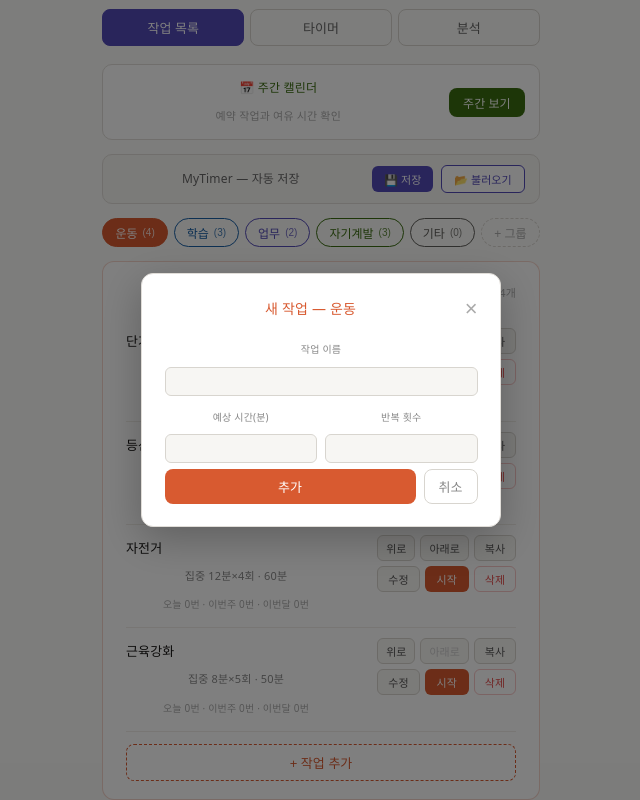
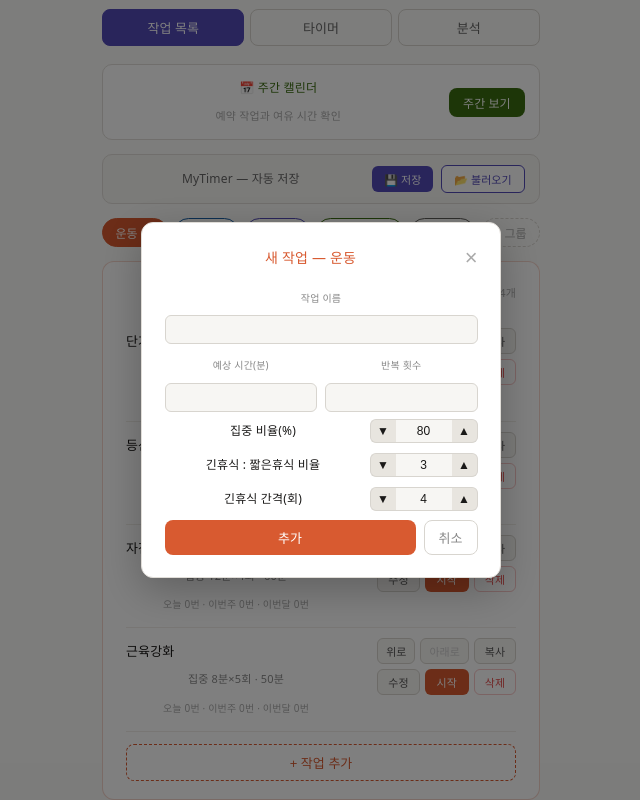
Before and after one commit to isenvis2/SmartPomodoro, a React (Vite) app: page / in a window 1280 px wide. Both pictures are taken after a click on the button "+ 작업 추가". Shown: the part 75-875 px from the top of the page, without its empty margins (319-959 px from the left). Built offline with nearby package versions, Linux system fonts and the light colour scheme.

Commit message:
Job Input way is modified 2

```diff
--- a/src/App.jsx
+++ b/src/App.jsx
@@ -1,7 +1,7 @@
 import { useState, useEffect, useRef, useCallback } from "react";
 
 // 화면 좌상단에 표시되는 앱 버전 — 업데이트 확인용. 기능을 변경/배포할 때 함께 올려주세요.
-const APP_VERSION="1.8.1";
+const APP_VERSION="1.9.0";
 
 // ── localStorage 저장/로드 ──
 const LS_KEY = "myTimerData";
@@ -163,29 +163,24 @@ const DEF_GROUPS=[
 ];
 
 // ── 유틸 ──
-function calcSch(em,rc) {
+// focusRatio: 전체 시간 중 집중 비율(%), breakRatio: 긴휴식÷짧은휴식 비율, le: 긴휴식 간격(횟수)
+function calcSch(em,rc,focusRatio=80,breakRatio=3,le=4) {
   const n=Math.max(1,Math.round(rc));
-  const tf=Math.round(em*.8),tr=em-tf;
-  const fps=Math.max(5,Math.round(tf/n));
-  const lc=Math.floor(n/4),sc=Math.max(0,n-1-lc),d=sc+3*lc;
+  const fr=Math.min(95,Math.max(5,Number(focusRatio)||80))/100;
+  const br=Math.max(1,Number(breakRatio)||3);
+  const le2=Math.max(1,Math.round(Number(le)||4));
+  const tf=Math.round(em*fr),tr=em-tf;
+  const fps=Math.max(1,Math.round(tf/n));
+  const lc=Math.floor(n/le2),sc=Math.max(0,n-1-lc),d=sc+br*lc;
   let sb,lb;
-  if(!d){sb=5;lb=15;}else{sb=Math.max(1,Math.round(tr/d));lb=Math.max(sb+1,Math.round(sb*3));}
-  return{fps,sb,lb,le:4,lc,sc,total:fps*n+sb*sc+lb*lc};
-}
-function calcTot(fps,rc,sb,lb,le) {
-  const n=Number(rc)||0,le2=Math.max(1,Number(le)||4);
-  const lc=Math.floor(n/le2),sc=Math.max(0,n-1-lc);
-  return{tot:(Number(fps)||0)*n+(Number(sb)||0)*sc+(Number(lb)||0)*lc,lc,sc};
+  if(!d){sb=5;lb=15;}else{sb=Math.max(1,Math.round(tr/d));lb=Math.max(sb,Math.round(sb*br));}
+  return{fps,sb,lb,le:le2,lc,sc,total:fps*n+sb*sc+lb*lc};
 }
 function applyCond(task,cond) {
   const m=cond.mult||1;
   const am=Math.round(task.em*m),ar=Math.max(1,Math.round(task.rc*m));
-  const fps=Math.max(1,Math.round(task.sch.fps*m));
-  const sb=Math.max(1,Math.round(task.sch.sb*m));
-  const lb=Math.max(1,Math.round(task.sch.lb*m));
-  const le=task.sch.le;
-  const{tot,lc,sc}=calcTot(fps,ar,sb,lb,le);
-  return{fps,sb,lb,le,lc,sc,total:tot,am,ar};
+  const s=calcSch(am,ar,task.focusRatio??80,task.breakRatio??3,task.sch.le);
+  return{...s,am,ar};
 }
 function fmtT(s){return String(Math.floor(s/60)).padStart(2,"0")+":"+String(s%60).padStart(2,"0");}
 function arcPath(pct,r=78) {
@@ -205,17 +200,18 @@ function buildTL(sch,n) {
 function emptyCfg(){return{on:false,repeat:"none",time:"08:00",weekdays:[],monthDay:1};}
 let _idSeq=0;
 function uid(){return Date.now()*1000+(_idSeq++%1000);}
-function makeTask(name,em,rc,gid) {
-  const s=calcSch(Number(em),Number(rc));
-  return{id:uid(),name,em:Number(em),rc:Number(rc),gid,sch:s,completions:[],goalL:"",goalS:"",quote:"",cfg:emptyCfg(),miniFps:5,miniRc:1,miniSb:0};
+function makeTask(name,em,rc,gid,focusRatio=80,breakRatio=3,le=4) {
+  const s=calcSch(Number(em),Number(rc),focusRatio,breakRatio,le);
+  return{id:uid(),name,em:Number(em),rc:Number(rc),gid,sch:s,focusRatio,breakRatio,completions:[],goalL:"",goalS:"",quote:"",cfg:emptyCfg(),miniFps:5,miniRc:1,miniSb:0};
 }
 // 저장된 작업 목록을 새 구조에 맞게 마이그레이션하고, 그룹의 "빠른 추가" 프리셋을
 // 실제 작업으로 한 번만 추가합니다(이후 수정/시작/삭제/복사/정렬 가능).
 function migrateTasks(saved) {
   const existing=(saved?.tasks||[]).map(t=>{
     const withMini=t.miniFps?t:{...t,miniFps:t.miniMin||5,miniRc:1,miniSb:0};
-    if(withMini.completions)return withMini;
-    const{done,...rest}=withMini;
+    const withRatio=withMini.focusRatio!=null?withMini:{...withMini,focusRatio:80,breakRatio:3};
+    if(withRatio.completions)return withRatio;
+    const{done,...rest}=withRatio;
     return{...rest,completions:done?[new Date().toISOString()]:[]};
   });
   if(saved?.presetsSeeded)return existing;
@@ -316,9 +312,9 @@ export default function App() {
   const s2p=PPM/60;
   const aSegs=[...pSegs,...lSegs];
   const progPx=aSegs.reduce((a,s)=>a+s.px,0);
-  const addPrev=addF&&addF.em&&addF.rc&&Number(addF.rc)>0?calcSch(Number(addF.em),Number(addF.rc)):null;
+  const addPrev=addF&&addF.em&&addF.rc&&Number(addF.rc)>0?calcSch(Number(addF.em),Number(addF.rc),addF.focusRatio,addF.breakRatio,addF.le):null;
   const editG=editF?getGrp(groups,editF.gid):null;
-  const editTot=editF?calcTot(editF.fps,editF.rc,editF.sb,editF.lb,editF.le):null;
+  const editPrev=editF&&Number(editF._em)>0&&Number(editF.rc)>0?calcSch(Number(editF._em),Number(editF.rc),editF.focusRatio,editF.breakRatio,editF.le):null;
   const addG=addF?getGrp(groups,addF.gid):null;
   const focMin=log.reduce((a,b)=>a+b.min,0);
   const todayWd=(now.getDay()+6)%7;
@@ -367,17 +363,17 @@ export default function App() {
   }
 
   function openEdit(t){
-    setEditF({...t,_em:t.em,fps:t.sch.fps,sb:t.sch.sb,lb:t.sch.lb,le:t.sch.le,schedule:t.cfg||emptyCfg(),
+    setEditF({...t,_em:t.em,rc:t.rc,focusRatio:t.focusRatio??80,breakRatio:t.breakRatio??3,le:t.sch.le,schedule:t.cfg||emptyCfg(),
       miniFps:t.miniFps||5,miniRc:t.miniRc||1,miniSb:t.miniSb??0,
       bgmFocusName:t.bgmFocusName||"",bgmBreakName:t.bgmBreakName||"",_bgmFocusFile:null,_bgmBreakFile:null});
     setEditConds(conds);
   }
   async function saveEdit(){
     if(!editF)return;
-    const rc=Number(editF.rc),fps=Number(editF.fps),sb=Number(editF.sb),lb=Number(editF.lb),le=Number(editF.le);
-    const{tot}=calcTot(fps,rc,sb,lb,le);
-    setTasks(ts=>ts.map(x=>x.id!==editF.id?x:{...x,name:editF.name,em:tot,rc,
-      sch:{fps,sb,lb,le,lc:Math.floor(rc/Math.max(1,le)),sc:Math.max(0,rc-1-Math.floor(rc/Math.max(1,le))),total:tot},
+    const em=Number(editF._em),rc=Number(editF.rc);
+    const focusRatio=Number(editF.focusRatio)||80,breakRatio=Number(editF.breakRatio)||3,le=Math.max(1,Math.round(Number(editF.le)||4));
+    const s=calcSch(em,rc,focusRatio,breakRatio,le);
+    setTasks(ts=>ts.map(x=>x.id!==editF.id?x:{...x,name:editF.name,em,rc,sch:s,focusRatio,breakRatio,
       goalL:editF.goalL||"",goalS:editF.goalS||"",quote:editF.quote||"",cfg:editF.schedule||emptyCfg(),
       miniFps:Math.max(1,Math.round(Number(editF.miniFps)||5)),
       miniRc:Math.max(1,Math.round(Number(editF.miniRc)||1)),
@@ -418,11 +414,6 @@ export default function App() {
       [next[idx],next[j]]=[next[j],next[idx]];
       return next;
     });
-  }
-  function acEdit(em,rc){
-    if(!em||!rc||Number(rc)<1)return;
-    const s=calcSch(Number(em),Number(rc));
-    setEditF(f=>({...f,fps:s.fps,sb:s.sb,lb:s.lb,le:s.le}));
   }
 
   const tick=useCallback(()=>{
@@ -774,21 +765,39 @@ export default function App() {
             <input value={editF.name} onChange={e=>setEditF(f=>({...f,name:e.target.value}))} style={{...INP,marginBottom:8}}/>
             <div style={{display:"flex",gap:8,marginBottom:12}}>
               <div style={{flex:1}}><p style={LBL}>예상 시간(분)</p>
-                <input type="number" min="1" value={editF._em||""} onChange={e=>{setEditF(f=>({...f,_em:e.target.value}));acEdit(e.target.value,editF.rc);}} style={INP}/></div>
+                <input type="number" min="1" value={editF._em||""} onChange={e=>setEditF(f=>({...f,_em:e.target.value}))} style={INP}/></div>
               <div style={{flex:1}}><p style={LBL}>반복 횟수</p>
-                <input type="number" min="1" value={editF.rc} onChange={e=>{setEditF(f=>({...f,rc:e.target.value}));acEdit(editF._em,e.target.value);}} style={INP}/></div>
+                <input type="number" min="1" value={editF.rc} onChange={e=>setEditF(f=>({...f,rc:e.target.value}))} style={INP}/></div>
             </div>
             <p style={SECT}>세부 설정</p>
-            <div style={{display:"grid",gridTemplateColumns:"1fr 1fr",gap:8,marginBottom:8}}>
-              {[{k:"fps",l:"집중(분)"},{k:"sb",l:"짧은 휴식(분)"},{k:"lb",l:"긴 휴식(분)"},{k:"le",l:"긴 휴식 주기"}].map(({k,l})=>(
-                <div key={k}><p style={LBL}>{l}</p>
-                  <input type="number" min="1" value={editF[k]||""} onChange={e=>setEditF(f=>({...f,[k]:e.target.value}))} style={{...INP,fontWeight:500}}/></div>
+            <p style={{fontSize:11,color:"#aaa",margin:"-4px 0 8px"}}>학습/자기계발은 집중비율 80% 안팎, 육체적인 작업은 50% 안팎이 적당합니다. 익숙해지면 비율을 조금씩 올려보세요.</p>
+            <div style={{marginBottom:8}}>
+              {[
+                {k:"focusRatio",l:"집중 비율(%)",min:10,max:95,step:5},
+                {k:"breakRatio",l:"긴휴식 : 짧은휴식 비율",min:1,max:5,step:0.5},
+                {k:"le",l:"긴휴식 간격(회)",min:1,max:10,step:1},
+              ].map(({k,l,min,max,step})=>(
+                <div key={k} style={{display:"flex",alignItems:"center",gap:8,marginBottom:8}}>
+                  <span style={{fontSize:12,flex:1}}>{l}</span>
+                  <div style={{display:"flex"}}>
+                    <button type="button"
+                      onClick={()=>setEditF(f=>({...f,[k]:Math.max(min,Math.round(((Number(f[k])||min)-step)*10)/10)}))}
+                      style={{width:26,border:"1px solid #d8d5cf",borderRight:"none",borderRadius:"6px 0 0 6px",background:"#e8e5df",color:"#1a1918",cursor:"pointer",fontSize:12,display:"flex",alignItems:"center",justifyContent:"center"}}>▼</button>
+                    <input type="number" min={min} max={max} step={step} value={editF[k]}
+                      onChange={e=>setEditF(f=>({...f,[k]:e.target.value}))}
+                      className="no-spinner"
+                      style={{width:56,padding:"4px 8px",fontSize:12,border:"1px solid #d8d5cf",borderLeft:"none",borderRight:"none",borderRadius:0,background:"#f7f6f3",color:"#1a1918",textAlign:"center"}}/>
+                    <button type="button"
+                      onClick={()=>setEditF(f=>({...f,[k]:Math.min(max,Math.round(((Number(f[k])||min)+step)*10)/10)}))}
+                      style={{width:26,border:"1px solid #d8d5cf",borderLeft:"none",borderRadius:"0 6px 6px 0",background:"#e8e5df",color:"#1a1918",cursor:"pointer",fontSize:12,display:"flex",alignItems:"center",justifyContent:"center"}}>▲</button>
+                  </div>
+                </div>
               ))}
             </div>
-            {editTot&&Number(editF.rc)>0&&Number(editF.fps)>0&&(
+            {editPrev&&(
               <div style={{fontSize:11,color:"#555",background:"#f7f6f3",borderRadius:6,padding:"6px 10px",marginBottom:14}}>
-                <span style={{fontWeight:600}}>총 {editTot.tot}분</span>
-                <span style={{marginLeft:6,color:"#888"}}>= 집중 {editF.fps}×{editF.rc} + 짧은 {editF.sb}×{editTot.sc} + 긴 {editF.lb}×{editTot.lc}</span>
+                <span style={{fontWeight:600}}>총 {editPrev.total}분</span>
+                <span style={{marginLeft:6,color:"#888"}}>= 집중 {editPrev.fps}×{editF.rc} + 짧은 {editPrev.sb}×{editPrev.sc} + 긴 {editPrev.lb}×{editPrev.lc}</span>
               </div>
             )}
             <p style={SECT}>예약</p>
@@ -963,11 +972,34 @@ export default function App() {
               <div style={{flex:1}}><p style={LBL}>예상 시간(분)</p><input type="number" min="1" value={addF.em} onChange={e=>setAddF(f=>({...f,em:e.target.value}))} style={INP}/></div>
               <div style={{flex:1}}><p style={LBL}>반복 횟수</p><input type="number" min="1" value={addF.rc} onChange={e=>setAddF(f=>({...f,rc:e.target.value}))} style={INP}/></div>
             </div>
+            <div style={{marginBottom:8}}>
+              {[
+                {k:"focusRatio",l:"집중 비율(%)",min:10,max:95,step:5},
+                {k:"breakRatio",l:"긴휴식 : 짧은휴식 비율",min:1,max:5,step:0.5},
+                {k:"le",l:"긴휴식 간격(회)",min:1,max:10,step:1},
+              ].map(({k,l,min,max,step})=>(
+                <div key={k} style={{display:"flex",alignItems:"center",gap:8,marginBottom:8}}>
+                  <span style={{fontSize:12,flex:1}}>{l}</span>
+                  <div style={{display:"flex"}}>
+                    <button type="button"
+                      onClick={()=>setAddF(f=>({...f,[k]:Math.max(min,Math.round(((Number(f[k])||min)-step)*10)/10)}))}
+                      style={{width:26,border:"1px solid #d8d5cf",borderRight:"none",borderRadius:"6px 0 0 6px",background:"#e8e5df",color:"#1a1918",cursor:"pointer",fontSize:12,display:"flex",alignItems:"center",justifyContent:"center"}}>▼</button>
+                    <input type="number" min={min} max={max} step={step} value={addF[k]}
+                      onChange={e=>setAddF(f=>({...f,[k]:e.target.value}))}
+                      className="no-spinner"
+                      style={{width:56,padding:"4px 8px",fontSize:12,border:"1px solid #d8d5cf",borderLeft:"none",borderRight:"none",borderRadius:0,background:"#f7f6f3",color:"#1a1918",textAlign:"center"}}/>
+                    <button type="button"
+                      onClick={()=>setAddF(f=>({...f,[k]:Math.min(max,Math.round(((Number(f[k])||min)+step)*10)/10)}))}
+                      style={{width:26,border:"1px solid #d8d5cf",borderLeft:"none",borderRadius:"0 6px 6px 0",background:"#e8e5df",color:"#1a1918",cursor:"pointer",fontSize:12,display:"flex",alignItems:"center",justifyContent:"center"}}>▲</button>
+                  </div>
+                </div>
+              ))}
+            </div>
             {addPrev&&<div style={{fontSize:11,color:"#555",background:"#f7f6f3",borderRadius:6,padding:"6px 10px",marginBottom:10}}>
               집중 {addPrev.fps}분×{addF.rc}회 · 짧은휴식 {addPrev.sb}분 · 긴휴식 {addPrev.lb}분 · <b>총 {addPrev.total}분</b>
             </div>}
             <div style={{display:"flex",gap:8}}>
-              <button onClick={()=>{if(!addF.name||!addF.em||!addF.rc)return;setTasks(ts=>[...ts,makeTask(addF.name,addF.em,addF.rc,addF.gid)]);setAddF(null);}}
+              <button onClick={()=>{if(!addF.name||!addF.em||!addF.rc)return;setTasks(ts=>[...ts,makeTask(addF.name,addF.em,addF.rc,addF.gid,Number(addF.focusRatio)||80,Number(addF.breakRatio)||3,Math.max(1,Math.round(Number(addF.le)||4)))]);setAddF(null);}}
                 style={{flex:1,padding:"7px 0",fontSize:13,background:addG.color,color:"#fff",border:"none",borderRadius:8,cursor:"pointer"}}>추가</button>
               <button onClick={()=>setAddF(null)} style={{padding:"7px 14px",fontSize:13,background:"transparent",color:"#888",border:"1px solid #d8d5cf",borderRadius:8,cursor:"pointer"}}>취소</button>
             </div>
@@ -983,13 +1015,12 @@ export default function App() {
             <p style={{fontSize:12,color:"#666",marginBottom:14}}>오늘 컨디션을 선택하세요</p>
             {conds.map(cond=>{
               const r=applyCond(startMod,cond);
-              const{tot}=calcTot(r.fps,r.ar,r.sb,r.lb,4);
               return(
                 <button key={cond.id} onClick={()=>startTask(startMod,cond)}
                   style={{width:"100%",display:"flex",alignItems:"center",gap:12,padding:"10px 14px",marginBottom:8,background:"#f7f6f3",border:"1px solid #e0ddd8",borderRadius:8,cursor:"pointer",textAlign:"left"}}>
                   <div style={{flex:1}}>
                     <p style={{fontSize:13,fontWeight:500,margin:"0 0 2px"}}>{cond.label} <span style={{fontSize:11,fontWeight:400,color:"#888"}}>— {cond.desc}</span></p>
-                    <p style={{fontSize:11,color:"#666",margin:0}}>집중 {r.fps}분×{r.ar}회 · 총 {tot}분</p>
+                    <p style={{fontSize:11,color:"#666",margin:0}}>집중 {r.fps}분×{r.ar}회 · 총 {r.total}분</p>
                   </div>
                 </button>
               );
@@ -1127,7 +1158,7 @@ export default function App() {
             {tasks.filter(t=>t.gid===selGid).length===0&&(
               <p style={{fontSize:12,color:"#aaa",margin:"4px 0 12px"}}>아직 등록된 작업이 없습니다.</p>
             )}
-            <button onClick={()=>setAddF({gid:selGid,name:"",em:"",rc:""})}
+            <button onClick={()=>setAddF({gid:selGid,name:"",em:"",rc:"",focusRatio:80,breakRatio:3,le:4})}
               style={{width:"100%",marginTop:12,padding:"8px 0",fontSize:13,background:"transparent",color:selG.color,border:`1px dashed ${selG.color}`,borderRadius:8,cursor:"pointer"}}>
               + 작업 추가
             </button>
```
Also changed, not shown: 1 other file (tests, documents, lock files or other folders).
